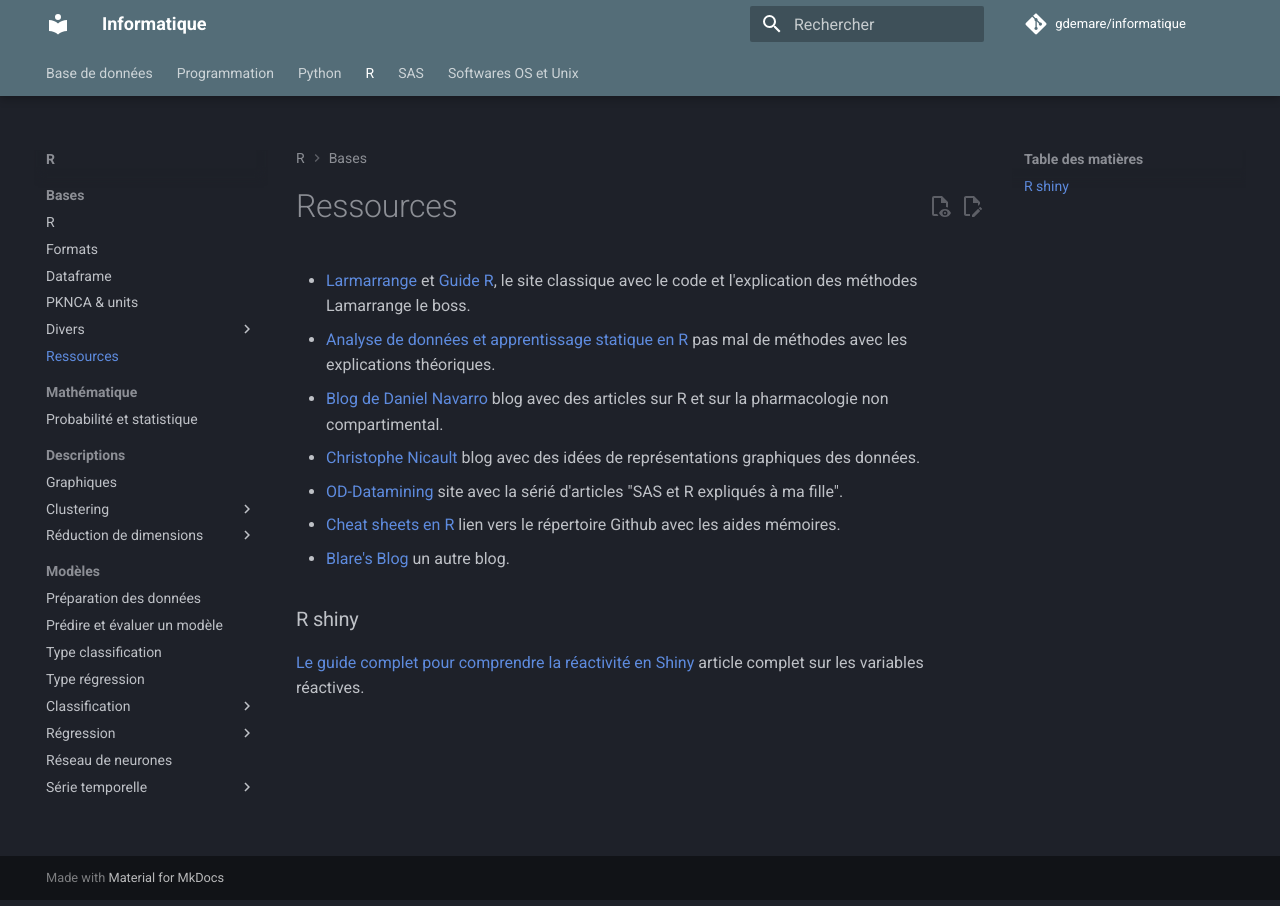
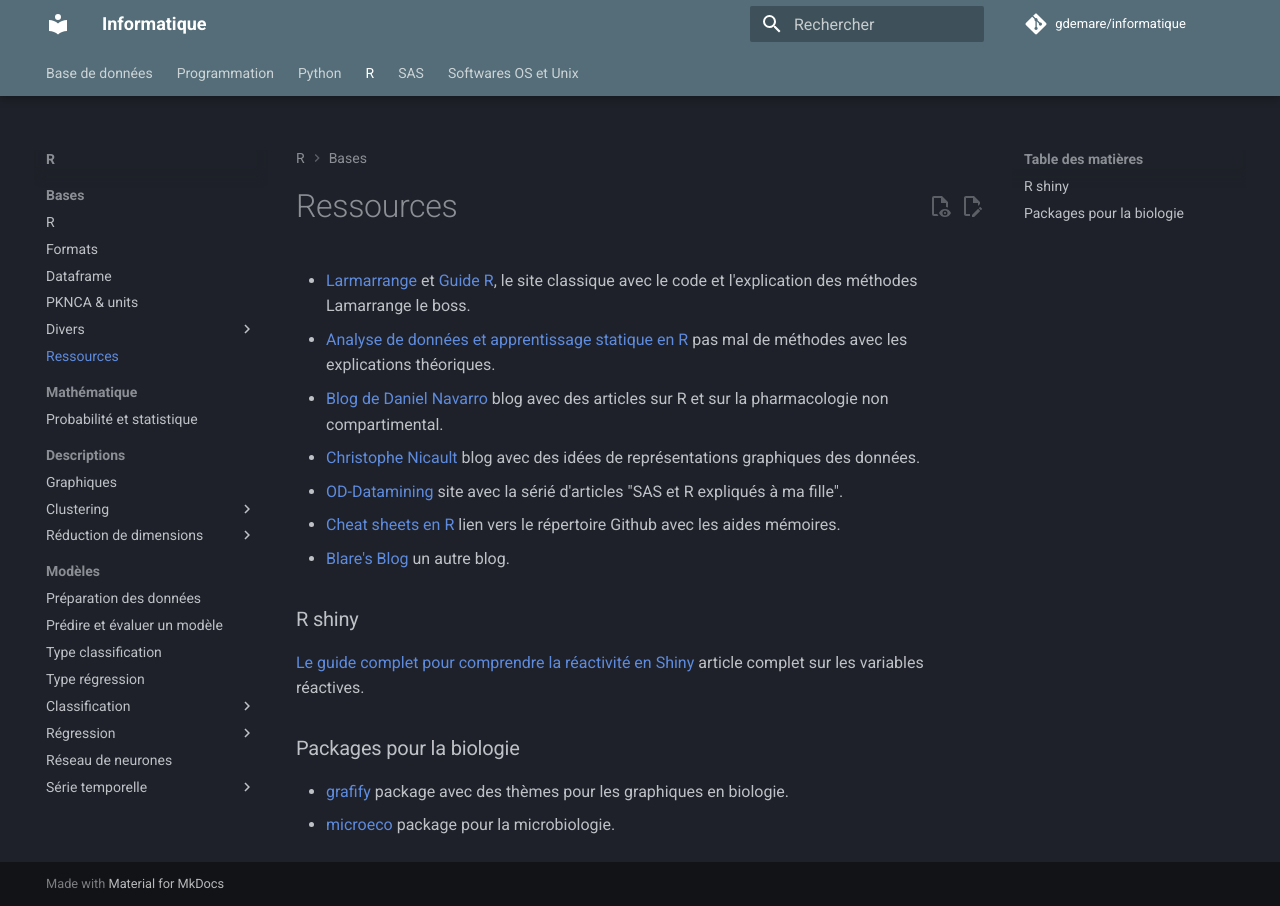
Before and after one commit to gdemare/Informatique, an MkDocs documentation site: the page built from docs/r/ressources_r.md, in a window 1280 px wide. Built offline with MkDocs 1.6.1 and Material for MkDocs 9.7.7, drawn with Linux system fonts in a browser that asks for light colours; comment, search, counter and statistics services are not loaded.

Commit message:
Update ressources_r.md

```diff
--- a/docs/r/ressources_r.md
+++ b/docs/r/ressources_r.md
@@ -9,3 +9,8 @@
 ### R shiny
 
 [Le guide complet pour comprendre la réactivité en Shiny](https://www.charlesbordet.com/fr/reactive-shiny/#) article complet sur les variables réactives.
+
+### Packages pour la biologie
+
+* [grafify](https://ashenoy-cmbi.github.io/grafify/index.html) package avec des thèmes pour les graphiques en biologie.
+* [microeco](https://chiliubio.github.io/microeco_tutorial/) package pour la microbiologie.
```
